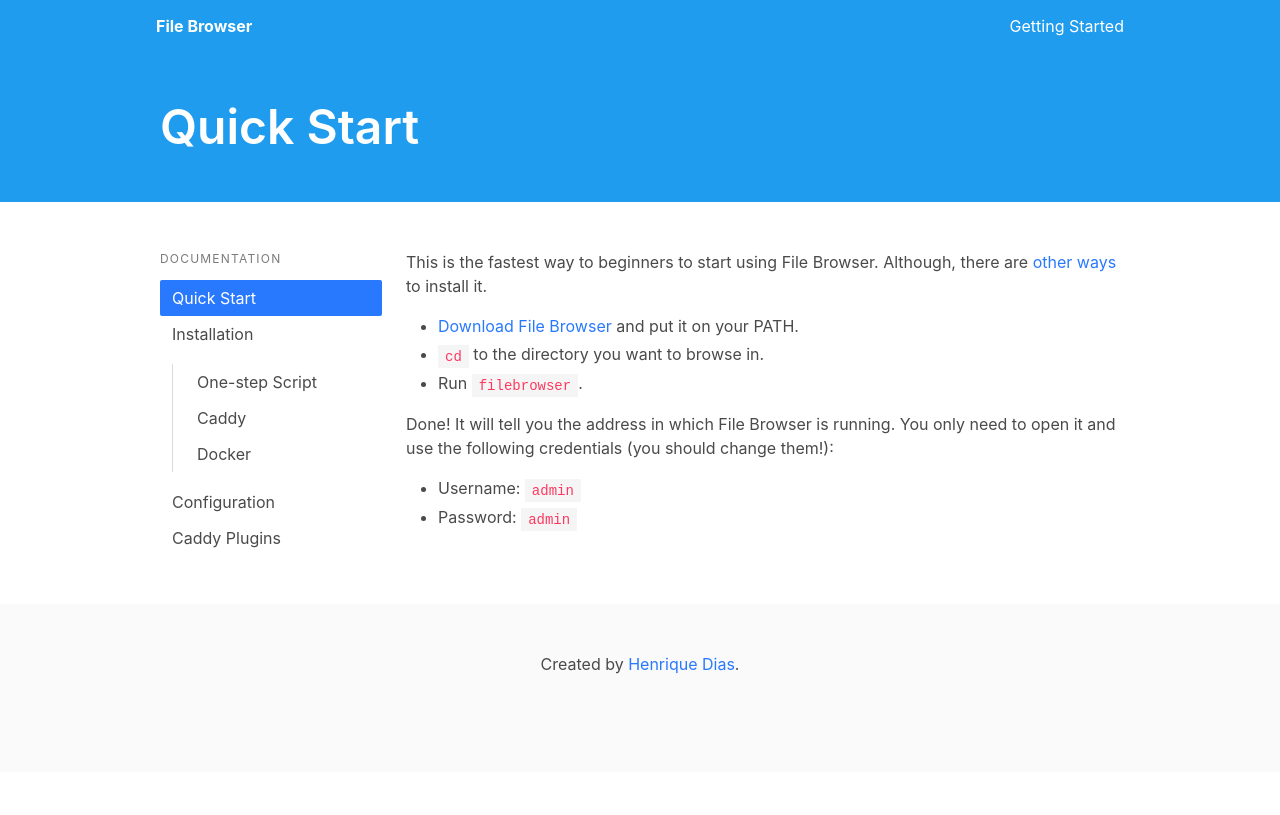
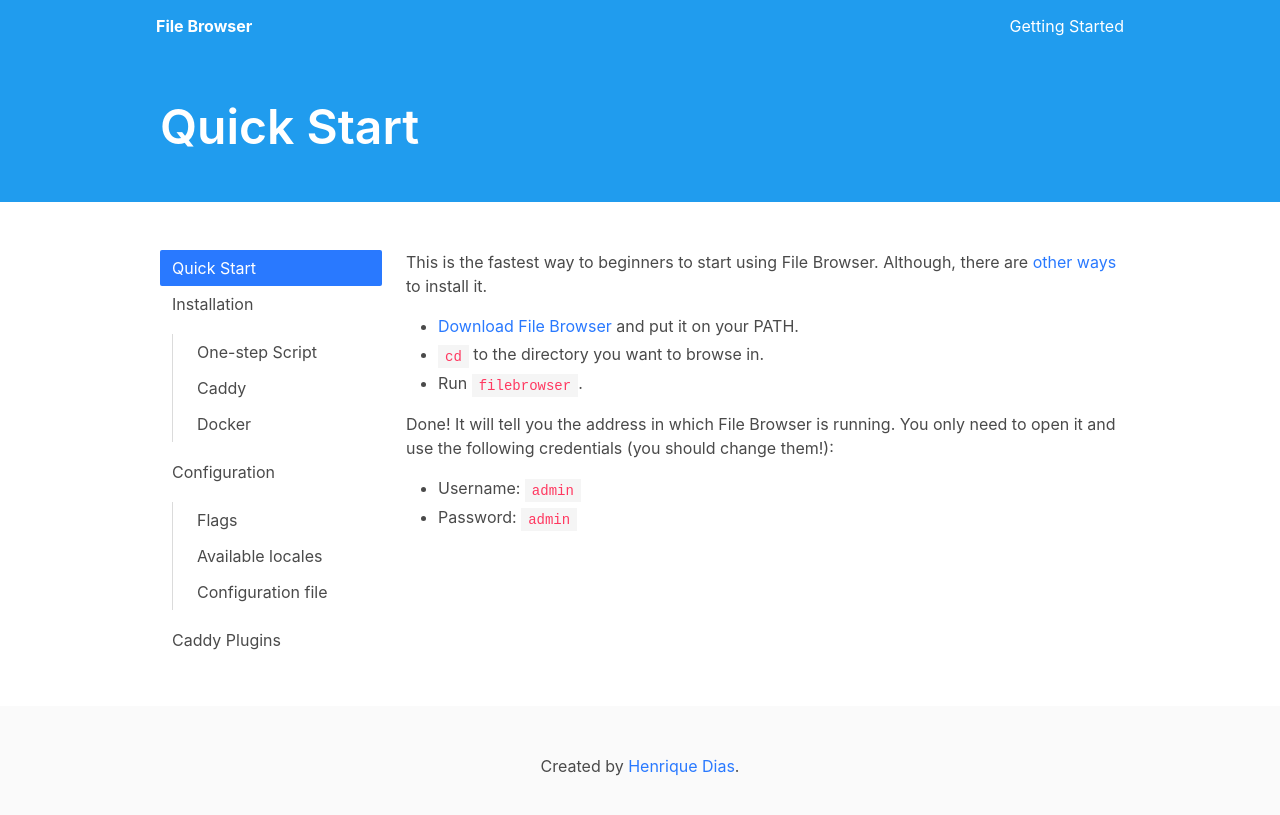
Before and after one commit to filebrowser/get, a Jekyll site: the page built from quick-start.md, in a window 1280 px wide. Shown: the top 815 px of the page. Built offline with Jekyll 4.4.1, drawn with Linux system fonts in a browser that asks for light colours.

Commit message:
update doc siebar

```diff
--- a/_config.yml
+++ b/_config.yml
@@ -14,20 +14,25 @@
     disable : true
 
 docs:
-  - title: Documentation
+  - page: Quick Start
+    url: /quick-start/
+  - page: Installation
+    url: /installation/
     links:
-      - page: Quick Start
-        url: /quick-start/
-      - page: Installation
-        url: /installation/
-        links:
-          - page: One-step Script
-            url: /installation/#one-step-script
-          - page: Caddy
-            url: /installation/#caddy
-          - page: Docker
-            url: /installation/#docker
-      - page: Configuration
-        url: /configuration/
-      - page: Caddy Plugins
-        url: /caddy/
+      - page: One-step Script
+        url: /installation/#one-step-script
+      - page: Caddy
+        url: /installation/#caddy
+      - page: Docker
+        url: /installation/#docker
+  - page: Configuration
+    url: /configuration/
+    links:
+      - page: Flags
+        url: /configuration/#flags
+      - page: Available locales
+        url: /configuration/#available-locales
+      - page: Configuration file
+        url: /configuration/#configuration-file
+  - page: Caddy Plugins
+    url: /caddy/
--- a/_layouts/page.html
+++ b/_layouts/page.html
@@ -18,24 +18,17 @@
             <aside class="menu">
               {% if site.docs[0] %}
                 {% for item in site.docs %}
-                  <p class="menu-label">
-                    {{ item.title }}
-                  </p>
+                  <ul class="menu-list">
+                    <li><a {% if page.url == item.url %}class="is-active"{% endif %} href="{{ item.url | absolute_url }}">{{ item.page }}</a>
                       {% if item.links[0] %}
-                    <ul class="menu-list">
+                      <ul>
                         {% for entry in item.links %}
-                          <li><a {% if page.url == entry.url %}class="is-active"{% endif %} href="{{ entry.url | absolute_url }}">{{ entry.page }}</a>
-                            {% if entry.links[0] %}
-                              <ul>
-                              {% for subentry in entry.links %}
-                                  <li><a href="{{ subentry.url | absolute_url }}">{{ subentry.page }}</a></li>
+                          <li><a href="{{ entry.url | absolute_url }}">{{ entry.page }}</a></li>
                         {% endfor %}
                       </ul>
                       {% endif %}
                     </li>
-                      {% endfor %}
                   </ul>
-                  {% endif %}
                 {% endfor %}
               {% endif %}
             </aside>
```
Lines whose indentation alone changed are shown as unchanged.
